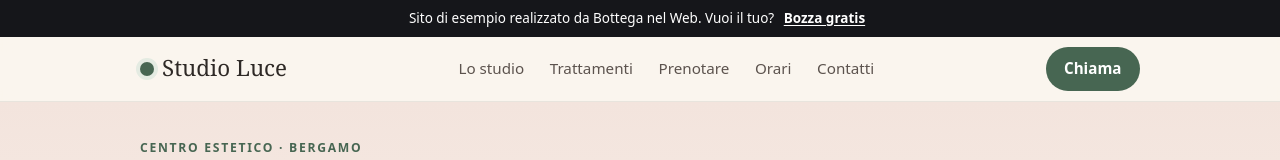
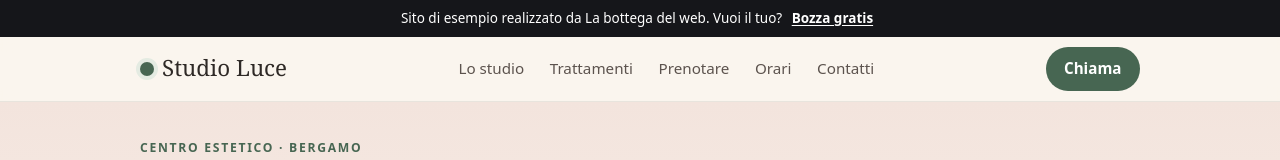
Before and after one commit to Benpo-python/demo-estetica, a plain HTML site: page index.html in a window 1280 px wide. Shown: the top 160 px of the page. Drawn offline with Linux system fonts and the light colour scheme.

Commit message:
Nuovo nome: La bottega del web

```diff
--- a/index.html
+++ b/index.html
@@ -145,7 +145,7 @@
 </style>
 </head>
 <body>
-<div class="bnw-fascia">Sito di esempio realizzato da Bottega nel Web. Vuoi il tuo? <a href="https://benpo-python.github.io/bozza-sito-ufficiale/contatti/">Bozza gratis</a></div>
+<div class="bnw-fascia">Sito di esempio realizzato da La bottega del web. Vuoi il tuo? <a href="https://benpo-python.github.io/bozza-sito-ufficiale/contatti/">Bozza gratis</a></div>
 
 <nav>
   <div class="wrap">
```
